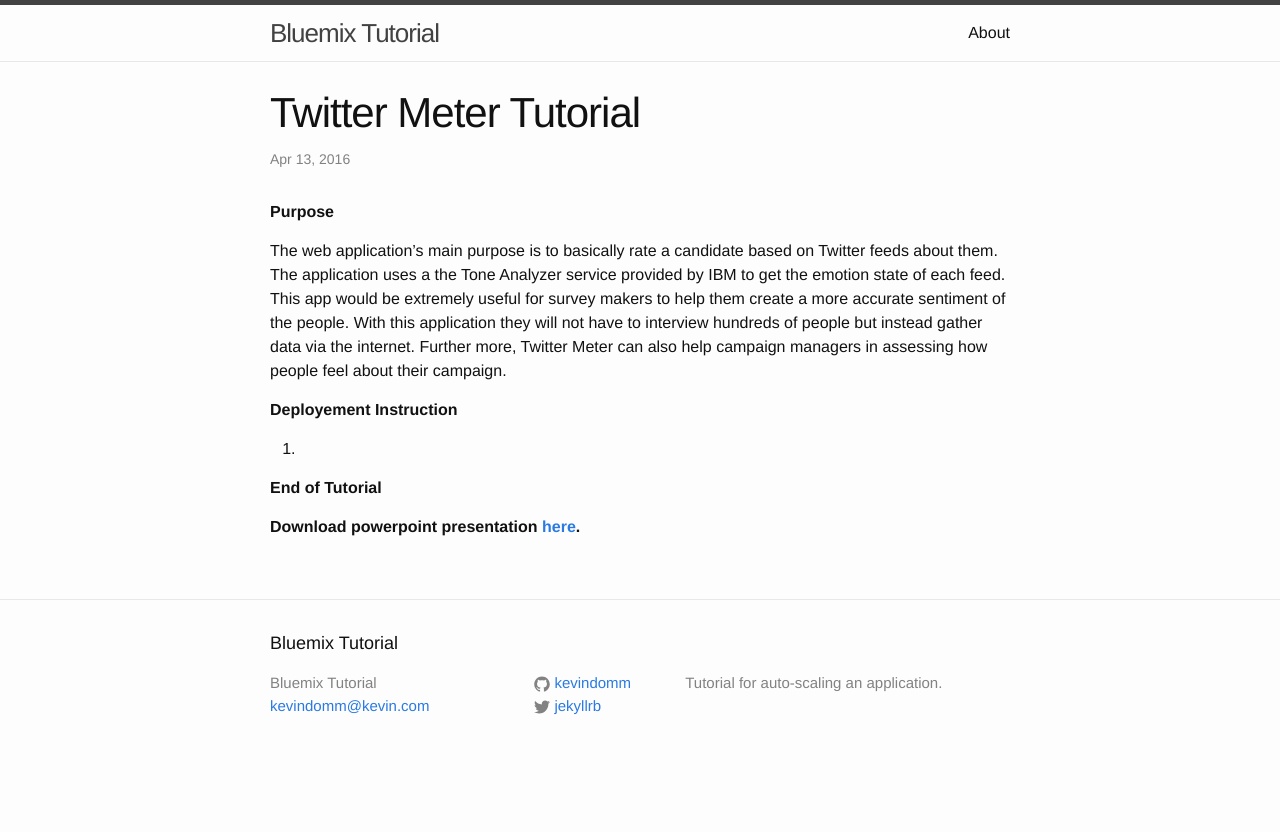
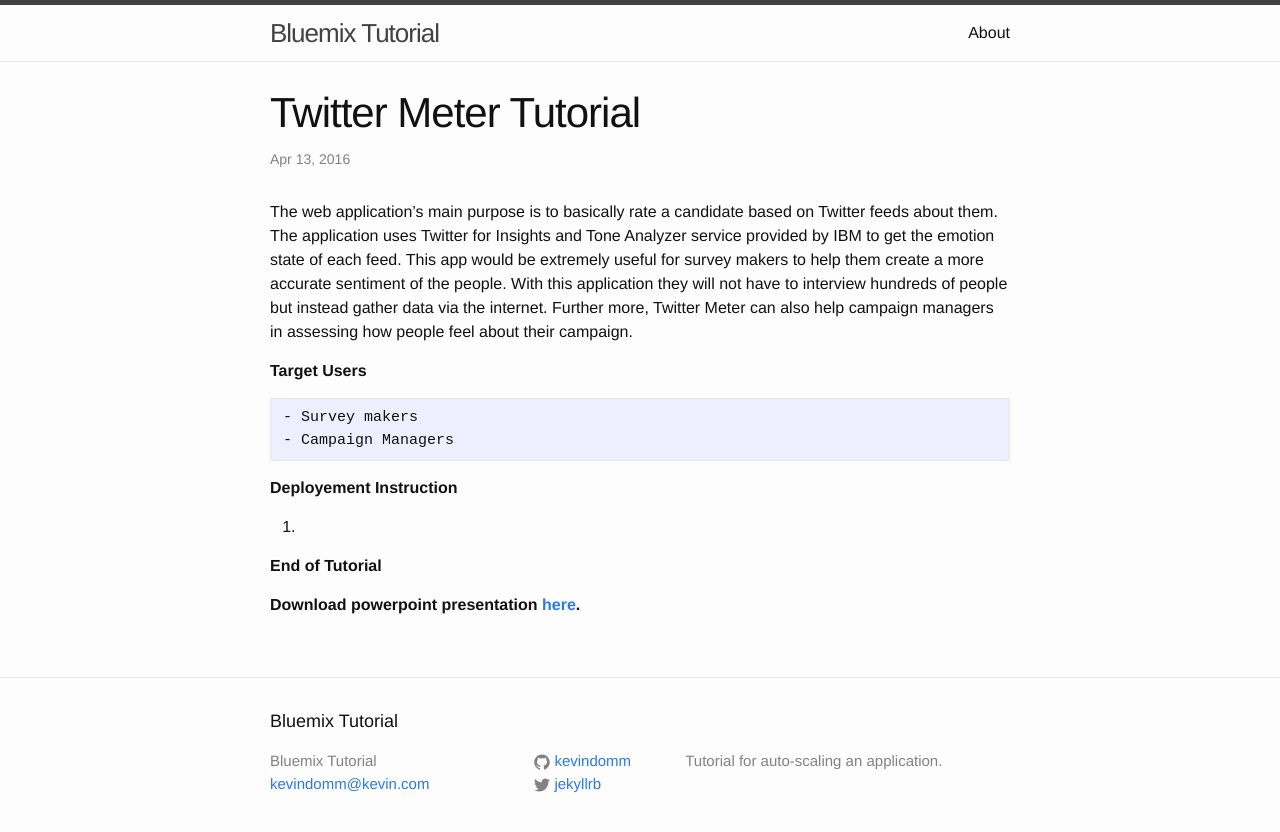
Before and after one commit to kevindomm/kevindomm.github.io, a Jekyll site: the page built from _posts/2016-04-14-Election Something.markdown, in a window 1280 px wide. Shown: the top 832 px of the page. Built offline with Jekyll 4.4.1, drawn with Linux system fonts in a browser that asks for light colours; Markdown is read by kramdown in place of the engine named in the settings.

Commit message:
edited post

```diff
--- a/_posts/2016-04-14-Election Something.markdown
+++ b/_posts/2016-04-14-Election Something.markdown
@@ -4,9 +4,14 @@ title:  "Twitter Meter Tutorial"
 date:   2016-04-13 20:02:33 +0800
 categories: tutorials
 ---
-**Purpose**
 
-The web application's main purpose is to basically rate a candidate based on Twitter feeds about them. The application uses a the Tone Analyzer service provided by IBM to get the emotion state of each feed. This app would be extremely useful for survey makers to help them create a more accurate sentiment of the people. With this application they will not have to interview hundreds of people but instead gather data via the internet. Further more, Twitter Meter can also help campaign managers in assessing how people feel about their campaign.
+
+The web application's main purpose is to basically rate a candidate based on Twitter feeds about them. The application uses Twitter for Insights and Tone Analyzer service provided by IBM to get the emotion state of each feed. This app would be extremely useful for survey makers to help them create a more accurate sentiment of the people. With this application they will not have to interview hundreds of people but instead gather data via the internet. Further more, Twitter Meter can also help campaign managers in assessing how people feel about their campaign.
+
+**Target Users**
+
+	- Survey makers
+	- Campaign Managers
 
 **Deployement Instruction**
 
```
